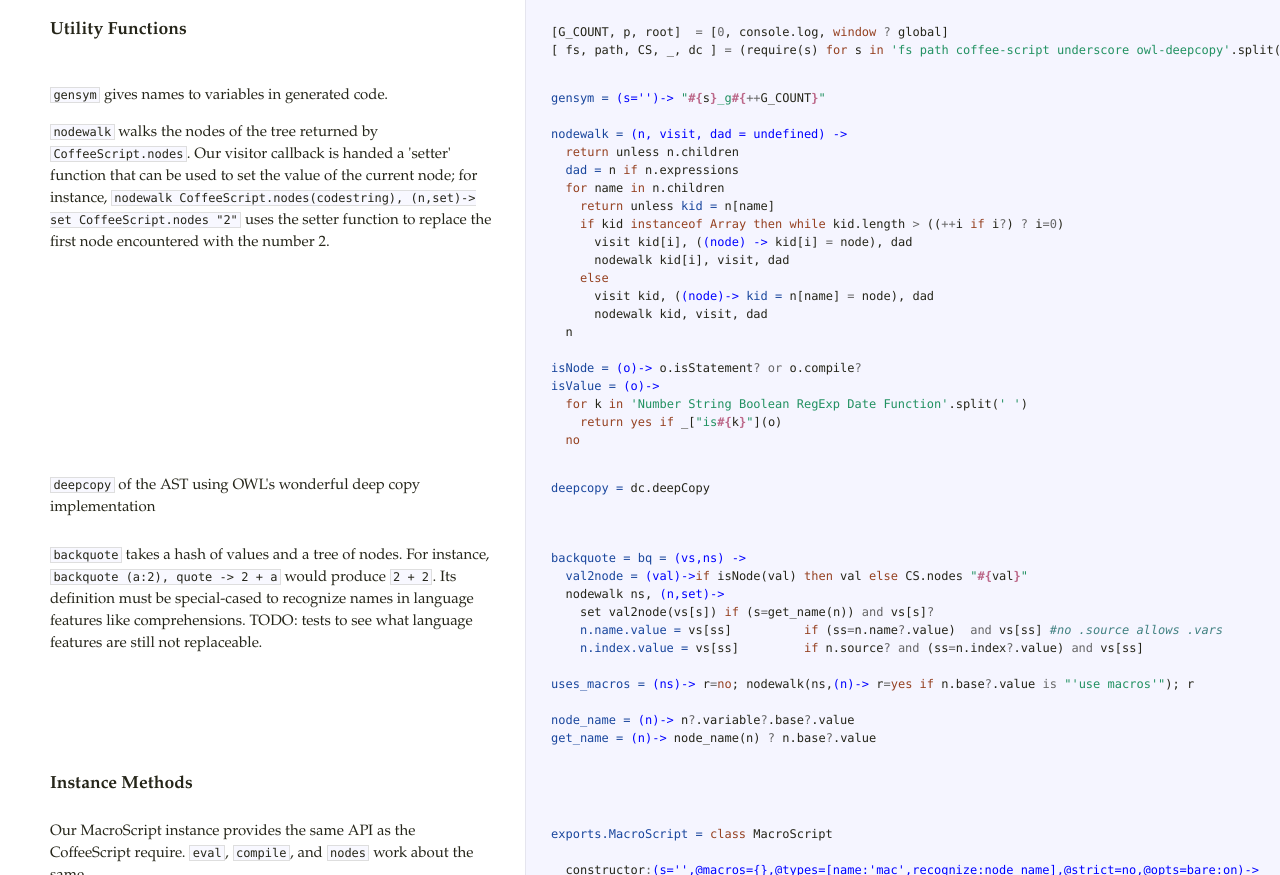
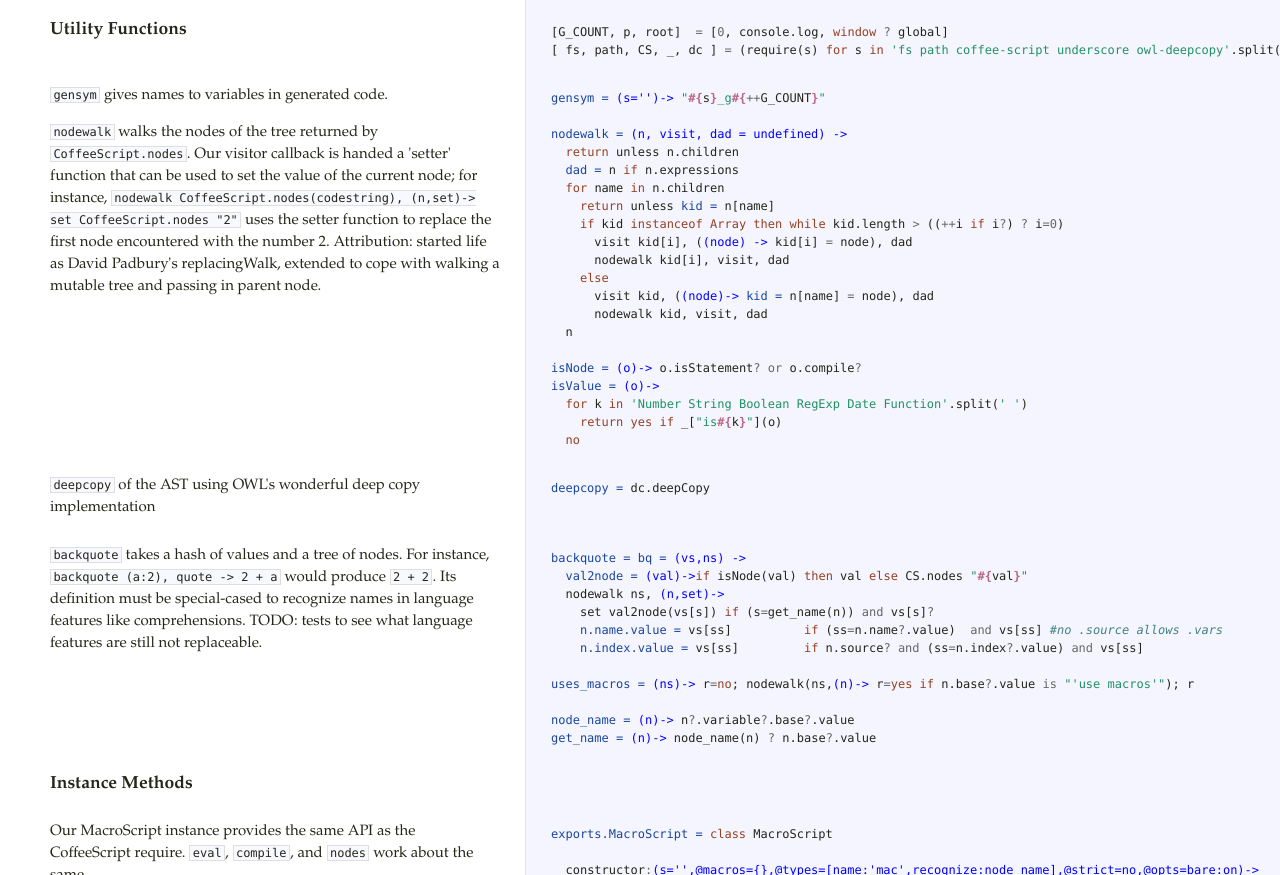
Before and after one commit to mrluc/macros.coffee, a website: page docs/macros.html in a window 1280 px wide. Shown: the part 860-1735 px from the top of the page. Drawn offline with Linux system fonts and the light colour scheme.

Commit message:
gen docs

```diff
--- a/docs/macros.html
+++ b/docs/macros.html
@@ -43,7 +43,9 @@ as <a href="http://mrluc.github.com">my blog</a> might from time to time.</p>
 Our visitor callback is handed a 'setter' function that can be used to
 set the value of the current node; for instance,
 <code>nodewalk CoffeeScript.nodes(codestring), (n,set)-&gt; set CoffeeScript.nodes "2"</code>
-uses the setter function to replace the first node encountered with the number 2.</p>             </td>             <td class="code">               <div class="highlight"><pre><span class="nv">gensym = </span><span class="nf">(s=&#39;&#39;)-&gt;</span> <span class="s">&quot;</span><span class="si">#{</span><span class="nx">s</span><span class="si">}</span><span class="s">_g</span><span class="si">#{</span><span class="o">++</span><span class="nx">G_COUNT</span><span class="si">}</span><span class="s">&quot;</span>
+uses the setter function to replace the first node encountered with the number 2.
+Attribution: started life as David Padbury's replacingWalk, extended to cope
+with walking a mutable tree and passing in parent node.</p>             </td>             <td class="code">               <div class="highlight"><pre><span class="nv">gensym = </span><span class="nf">(s=&#39;&#39;)-&gt;</span> <span class="s">&quot;</span><span class="si">#{</span><span class="nx">s</span><span class="si">}</span><span class="s">_g</span><span class="si">#{</span><span class="o">++</span><span class="nx">G_COUNT</span><span class="si">}</span><span class="s">&quot;</span>
 
 <span class="nv">nodewalk = </span><span class="nf">(n, visit, dad = undefined) -&gt;</span>
   <span class="k">return</span> <span class="nx">unless</span> <span class="nx">n</span><span class="p">.</span><span class="nx">children</span>
```
